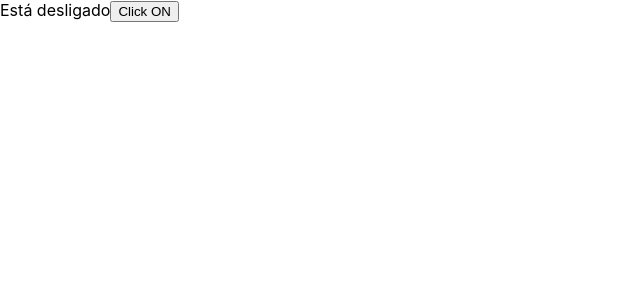
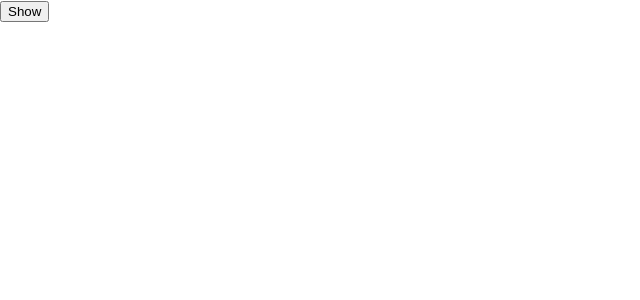
Before and after one commit to viniciusferreira7/React_next, a React (Create React App) app: page / in a window 1280 px wide. Shown: the top 300 px of the page, without its empty margins (0-640 px from the left). Built offline with nearby package versions, Linux system fonts and the light colour scheme.

Commit message:
Finalizado code splitting

```diff
--- a/src/templetes/App/LazyComponent.jsx
+++ b/src/templetes/App/LazyComponent.jsx
@@ -1,5 +1,7 @@
 import React from 'react';
 
-export const LazyComponent = () => {
+const LazyComponent = () => {
   return <h1>LazyComponent</h1>;
 };
+
+export default LazyComponent;
--- a/src/templetes/App/index.jsx
+++ b/src/templetes/App/index.jsx
@@ -345,82 +345,127 @@
 //   );
 // };
 
+// import React from 'react';
+// import { cloneElement, Children, useState, useEffect } from 'react/cjs/react.development';
+// import P from 'prop-types';
+
+// const s = {
+//   style: {
+//     fontSize: '35px',
+//     color: 'navy',
+//   },
+// };
+
+// class ErrorBoundary extends React.Component {
+//   constructor(props) {
+//     super(props);
+//     this.state = { hasError: false };
+//   }
+
+//   //eslint-disable-next-line
+//   static getDerivedStateFromError(error) {
+//     return { hasError: true };
+//   }
+
+//   componentDidCatch(error, infoError) {
+//     console.log(error, infoError);
+//   }
+
+//   render() {
+//     if (this.state.hasError) return <h3>Algo deu errado</h3>;
+
+//     return this.props.children;
+//   }
+// }
+
+// ErrorBoundary.propTypes = {
+//   children: P.node,
+// };
+
+// export const TurnOnOff = ({ children }) => {
+//   const [isOn, setIsOn] = useState(false);
+//   const [counter, setCounter] = useState(0);
+
+//   const handleClick = () => {
+//     setIsOn((s) => !s);
+//     setCounter((c) => c + 1);
+//   };
+
+//   useEffect(() => {
+//     if (counter >= 3) throw new Error('Algo deu errado');
+//   }, [counter]);
+
+//   return Children.map(children, (child) => {
+//     const newChild = cloneElement(child, { isOn, handleClick, ...s });
+//     return newChild;
+//   });
+// };
+
+// export const TurnedOn = ({ isOn, children }) => (isOn ? children : null);
+// export const TurnedOff = ({ isOn, children }) => (isOn ? null : children);
+
+// export const TurnButton = ({ isOn, handleClick }) => {
+//   return <button onClick={handleClick}>Click {isOn ? 'OFF' : 'ON'}</button>;
+// };
+
+// TurnButton.propTypes = {
+//   isOn: P.bool,
+//   handleClick: P.func,
+// };
+
+// export const App = () => {
+//   return (
+//     <ErrorBoundary>
+//       <TurnOnOff>
+//         <TurnedOn>Está ligado</TurnedOn>
+//         <TurnedOff>Está desligado</TurnedOff>
+//         <TurnButton />
+//       </TurnOnOff>
+//     </ErrorBoundary>
+//   );
+// };
+
+// import React from 'react';
+// import { Suspense, useState } from 'react/cjs/react.development';
+// // import LazyComponent from './LazyComponent';
+
+// const LazyComponentImport = () => {
+//   console.log('Carregando componente...');
+//   return import('./LazyComponent');
+// };
+// const LazyComponent = React.lazy(LazyComponentImport);
+
+// export const App = () => {
+//   const [show, setShow] = useState(false);
+
+//   return (
+//     <div>
+//       <button onMouseOver={LazyComponentImport} onClick={() => setShow((s) => !s)}>
+//         Show
+//       </button>
+//       <Suspense fallback={<p>Carregando componente</p>}>{show && <LazyComponent />}</Suspense>
+//     </div>
+//   );
+// };
+
 import React from 'react';
-import { cloneElement, Children, useState, useEffect } from 'react/cjs/react.development';
-import P from 'prop-types';
-
-const s = {
-  style: {
-    fontSize: '35px',
-    color: 'navy',
-  },
-};
-
-class ErrorBoundary extends React.Component {
-  constructor(props) {
-    super(props);
-    this.state = { hasError: false };
-  }
-
-  //eslint-disable-next-line
-  static getDerivedStateFromError(error) {
-    return { hasError: true };
-  }
-
-  componentDidCatch(error, infoError) {
-    console.log(error, infoError);
-  }
-
-  render() {
-    if (this.state.hasError) return <h3>Algo deu errado</h3>;
-
-    return this.props.children;
-  }
-}
-
-ErrorBoundary.propTypes = {
-  children: P.node,
-};
-
-export const TurnOnOff = ({ children }) => {
-  const [isOn, setIsOn] = useState(false);
-  const [counter, setCounter] = useState(0);
-
-  const handleClick = () => {
-    setIsOn((s) => !s);
-    setCounter((c) => c + 1);
-  };
-
-  useEffect(() => {
-    if (counter >= 3) throw new Error('Algo deu errado');
-  }, [counter]);
-
-  return Children.map(children, (child) => {
-    const newChild = cloneElement(child, { isOn, handleClick, ...s });
-    return newChild;
-  });
-};
-
-export const TurnedOn = ({ isOn, children }) => (isOn ? children : null);
-export const TurnedOff = ({ isOn, children }) => (isOn ? null : children);
-
-export const TurnButton = ({ isOn, handleClick }) => {
-  return <button onClick={handleClick}>Click {isOn ? 'OFF' : 'ON'}</button>;
-};
-
-TurnButton.propTypes = {
-  isOn: P.bool,
-  handleClick: P.func,
-};
+import { Suspense, useState } from 'react/cjs/react.development';
 
 export const App = () => {
+  const [show, setShow] = useState(false);
+
+  const loadComponent = () => {
+    console.log('Carregando...');
+    return import('./LazyComponent');
+  };
+  const LazyComponent = React.lazy(loadComponent);
+
   return (
-    <ErrorBoundary>
-      <TurnOnOff>
-        <TurnedOn>Está ligado</TurnedOn>
-        <TurnedOff>Está desligado</TurnedOff>
-        <TurnButton />
-      </TurnOnOff>
-    </ErrorBoundary>
+    <div>
+      <button onMouseOver={loadComponent} onClick={() => setShow((s) => !s)}>
+        Show {show && 'LC is Screen'}
+      </button>
+      <Suspense fallback={<h2>Carregando componente...</h2>}>{show && <LazyComponent />}</Suspense>
+    </div>
   );
 };
```
